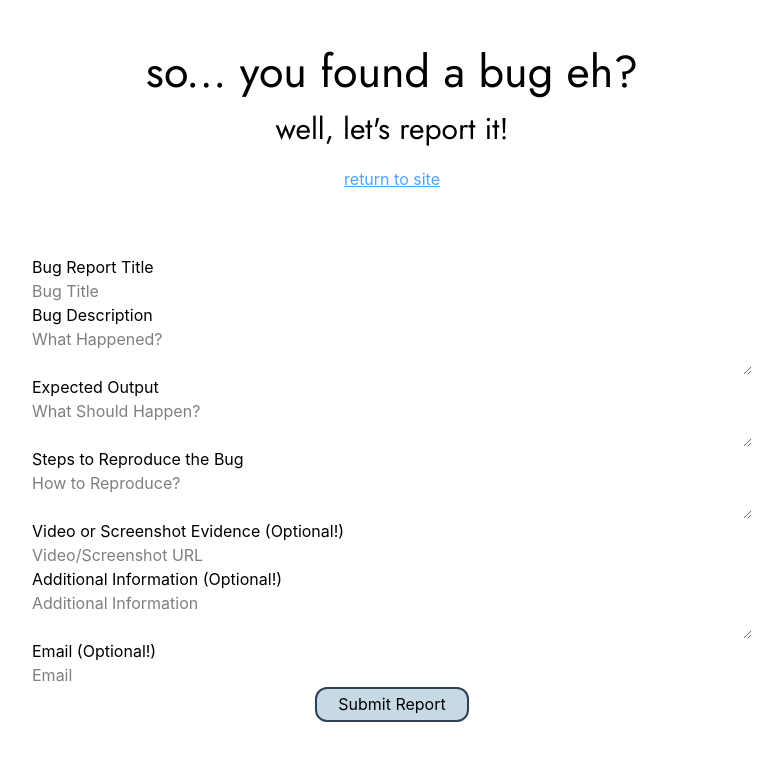
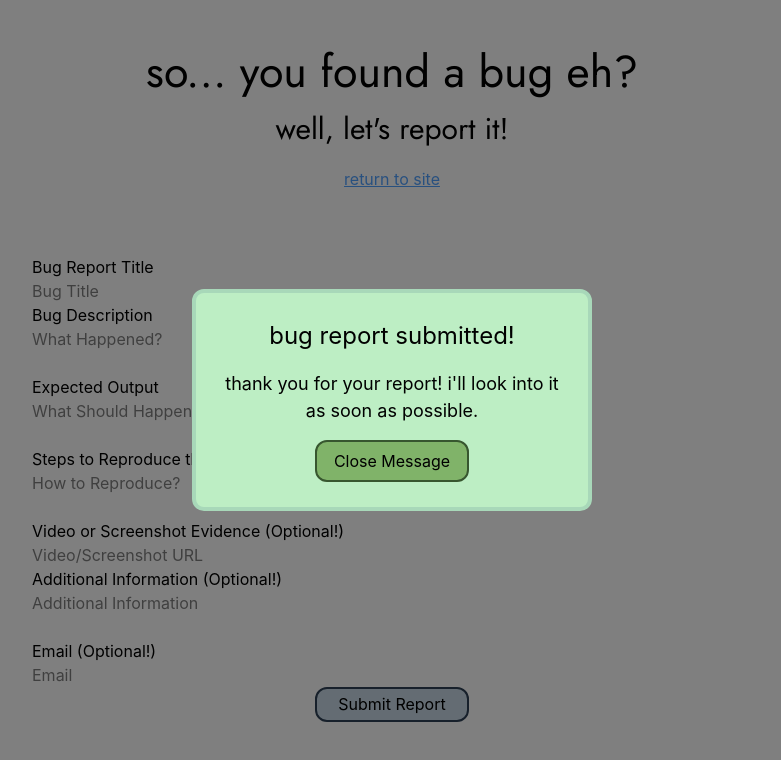
Before and after one commit to marcus-ureta/personal-site, a React (Vite) app: page /bug-report in a window 1280 px wide. Shown: the top 760 px of the page, without its empty margins (248-1029 px from the left). Built offline with nearby package versions, Linux system fonts and the light colour scheme.

Commit message:
successful bug report message shown

```diff
--- a/src/pages/BugReportPage.tsx
+++ b/src/pages/BugReportPage.tsx
@@ -7,6 +7,7 @@ import LoadingScreen from '@/components/loading_screen/LoadingScreen'
 function BugReportPage(){
 
     const [isLoading, setIsLoading] = useState<boolean>(false);
+    const [showMessage, setShowMessage] = useState<boolean | null>(true);
 
     async function handleSubmit(event: React.FormEvent<HTMLFormElement>) {
         setIsLoading(true);
@@ -34,8 +35,13 @@ function BugReportPage(){
 
         setIsLoading(false);
 
-        if(response.ok) console.log('Bug report submitted successfully!');
-        else console.error('Failed to submit bug report.');
+        if(response.ok) {
+            console.log('Bug report submitted successfully!');
+            setShowMessage(true);
+        } else {
+            console.error('Failed to submit bug report.');
+            setShowMessage(false);
+        }
 
         console.log(formData);
     }
@@ -43,6 +49,15 @@ function BugReportPage(){
     return(
         <>
             {isLoading && <LoadingScreen activateLoad={isLoading} />}
+
+            <div className={`fixed top-0 left-0 w-full h-full bg-black/50 z-[999] flex justify-center items-center transition-all ${showMessage === true ? '' : 'hidden'}`}>
+                <div className='bg-[#BDEEC4] w-[80%] max-w-[400px] h-fit p-[2%] rounded-xl border-4 border-[#A8D8B9] flex flex-col gap-y-4'>
+                    <h1 className='text-[clamp(18px,3vw,24px)] text-center'>bug report submitted!</h1>
+                    <p className='text-[clamp(14px,2.5vw,18px)] text-center'>thank you for your report! i'll look into it as soon as possible.</p>
+                    <button className='bg-[#80b369] hover:cursor-pointer w-fit mx-auto px-[5%] py-[2%] border-[#37562F] border-2 rounded-xl hover:bg-[#37562F] hover:border-[#80b369] hover:text-hover-white transition-all' onClick={() => setShowMessage(null)}>Close Message</button>
+                </div>
+            </div>
+
 
             <div className="w-full h-screen overflow-y-auto overflow-x-hidden">
                 <div className='flex flex-col justify-center items-center py-[3%]'>
@@ -55,19 +70,19 @@ function BugReportPage(){
                         <input className='base-input' placeholder='Bug Title' required name='title'/>
 
                         <h3>Bug Description</h3>
-                        <textarea className='base-input' placeholder='What Happened?' required name='description'/>
+                        <textarea className='base-input resize-none' placeholder='What Happened?' required name='description'/>
 
                         <h3>Expected Output</h3>
-                        <textarea className='base-input' placeholder='What Should Happen?' required name='expectedOutput'/>
+                        <textarea className='base-input resize-none' placeholder='What Should Happen?' required name='expectedOutput'/>
 
                         <h3>Steps to Reproduce the Bug</h3>
-                        <textarea className='base-input' placeholder='How to Reproduce?' required name='stepsToReproduce'/>
+                        <textarea className='base-input resize-none' placeholder='How to Reproduce?' required name='stepsToReproduce'/>
 
                         <h3>Video or Screenshot Evidence (Optional!)</h3>
                         <input className='base-input' placeholder='Video/Screenshot URL' name='evidenceUrl'/>
 
                         <h3>Additional Information (Optional!)</h3>
-                        <textarea className='base-input' placeholder='Additional Information' name='additionalInfo'/>
+                        <textarea className='base-input resize-none' placeholder='Additional Information' name='additionalInfo'/>
 
                         <h3>Email (Optional!)</h3>
                         <input className='base-input' placeholder='Email' name='email' type='email'/>
```
